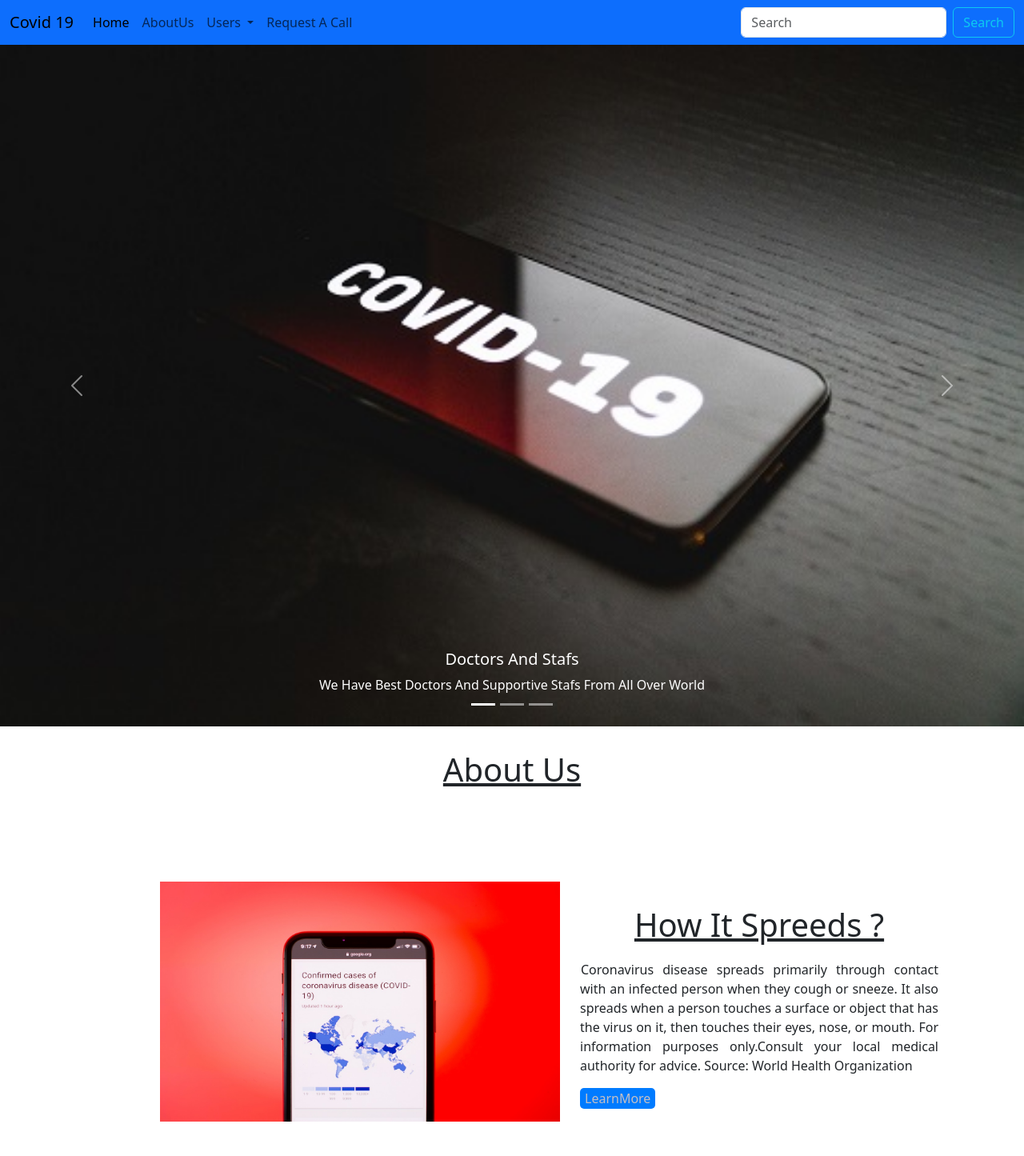
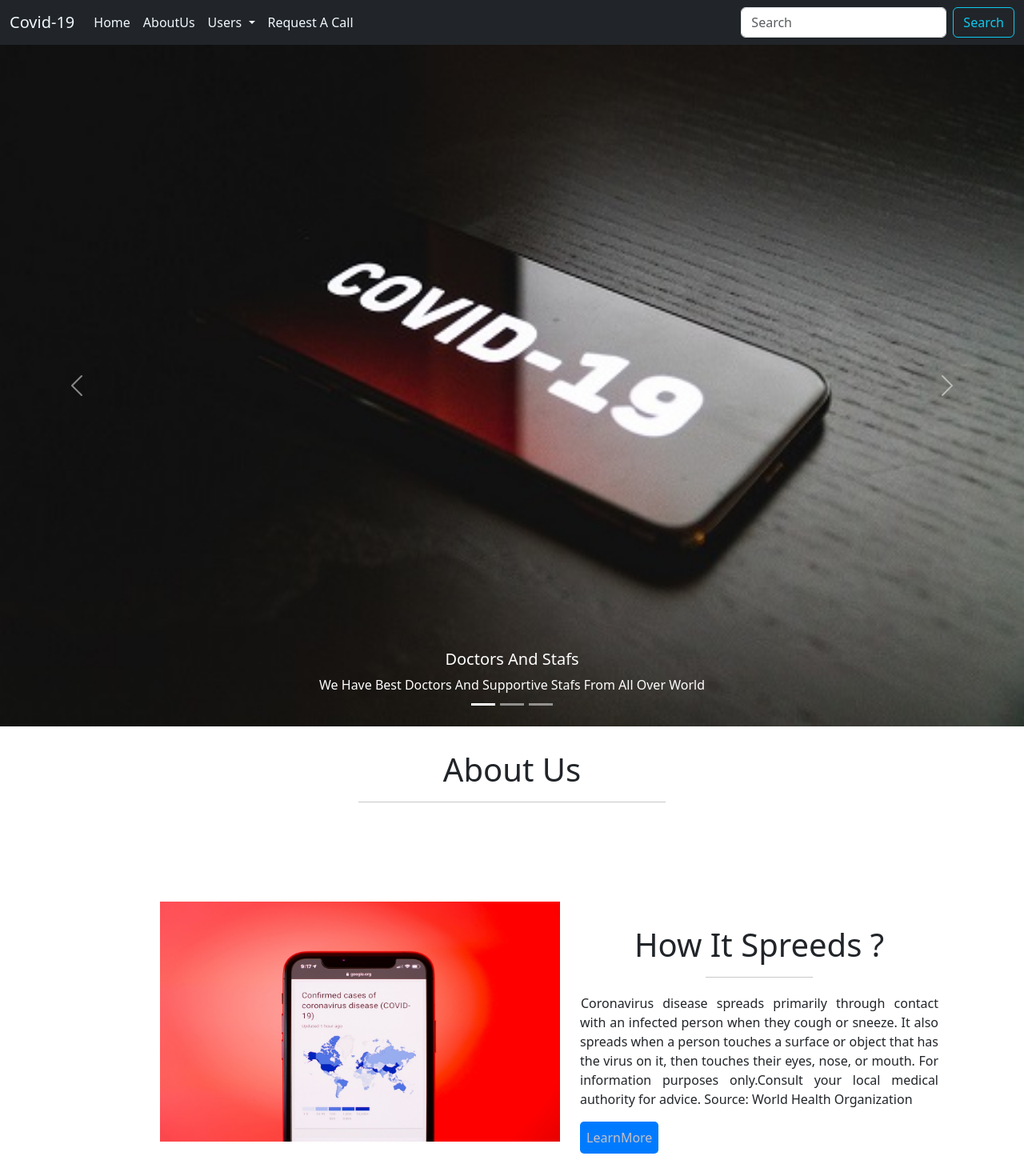
Before and after one commit to satish455/Covid19_Clone, a plain HTML site: page index.html in a window 1280 px wide. Shown: the top 1445 px of the page at 80% size. Drawn offline with nearby package versions, Linux system fonts and the light colour scheme.

Commit message:
second commit

```diff
--- a/index.html
+++ b/index.html
@@ -9,22 +9,22 @@
   <link rel="stylesheet" href="style1.css">
   </head>
   <body>
-    <nav class="navbar navbar-expand-lg bg-primary">
+    <nav class="navbar navbar-expand-lg bg-dark">
       <div class="container-fluid">
-        <a class="navbar-brand" href="https://www.who.int/health-topics/coronavirus">Covid 19</a>
+        <a class="navbar-brand" href="https://www.who.int/health-topics/coronavirus" style="color: aliceblue;">Covid-19</a>
         <button class="navbar-toggler" type="button" data-bs-toggle="collapse" data-bs-target="#navbarSupportedContent" aria-controls="navbarSupportedContent" aria-expanded="false" aria-label="Toggle navigation">
           <span class="navbar-toggler-icon"></span>
         </button>
         <div class="collapse navbar-collapse" id="navbarSupportedContent">
           <ul class="navbar-nav me-auto mb-2 mb-lg-0">
             <li class="nav-item">
-              <a class="nav-link active" aria-current="page" href="#">Home</a>
+              <a class="nav-link active" aria-current="page" href="#" style="color: aliceblue;">Home</a>
             </li>
             <li class="nav-item">
-              <a class="nav-link" href="https://en.wikipedia.org/wiki/Hospital">AboutUs</a>
+              <a class="nav-link" href="https://en.wikipedia.org/wiki/Hospital" style="color: aliceblue;">AboutUs</a>
             </li>
             <li class="nav-item dropdown">
-              <a class="nav-link dropdown-toggle" href="#" role="button" data-bs-toggle="dropdown" aria-expanded="false">
+              <a class="nav-link dropdown-toggle" href="#" role="button" data-bs-toggle="dropdown" aria-expanded="false" style="color: aliceblue;">
                 Users
               </a>
               <ul class="dropdown-menu">
@@ -35,7 +35,7 @@
               </ul>
             </li>
             <li class="nav-item">
-              <a href="tel:7991126228" class="nav-link">Request A Call</a>
+              <a href="tel:7991126228" class="nav-link" style="color: aliceblue;">Request A Call</a>
             </li>
           </ul>
           <form class="d-flex" role="search">
@@ -86,6 +86,7 @@
     </div>
 
     <h1>About Us</h1>
+    <hr>
 
     <br>
     <br>
@@ -96,6 +97,7 @@
       </div>
       <div class="child1">
        <h1>How It Spreeds ?</h1>
+       <hr>
 
 
        <p>
@@ -105,11 +107,12 @@
         Source: World Health Organization
 
        </p>
-       <button>LearnMore</button>
+       <button style="padding: 8px;">LearnMore</button>
       </div>
     </div>
 
     <h2>Services</h2>
+    <hr>
 
     <div class="card1">
       <div class="card" style="width: 18rem;">
--- a/style1.css
+++ b/style1.css
@@ -1,4 +1,5 @@
 a{
+    color: aliceblue;
     text-decoration: none;
 }
 ul li{
@@ -61,7 +62,6 @@ h1{
     text-align: center;
     font-size: 40px;
 
-    text-decoration:underline;
     margin-top: 30px;
 
 }
@@ -103,7 +103,7 @@ h2{
     text-align: center;
     margin-top: 50px;
     font-size: 40px;
-    text-decoration: underline;
+
 }
 
 .card1{
@@ -189,3 +189,11 @@ footer p{
     width: 100%;
     text-align: center;
 }
+
+div ul li a{
+    color: aliceblue;
+}
+hr{
+    width: 30%;
+    margin-left:35%;
+}
```
